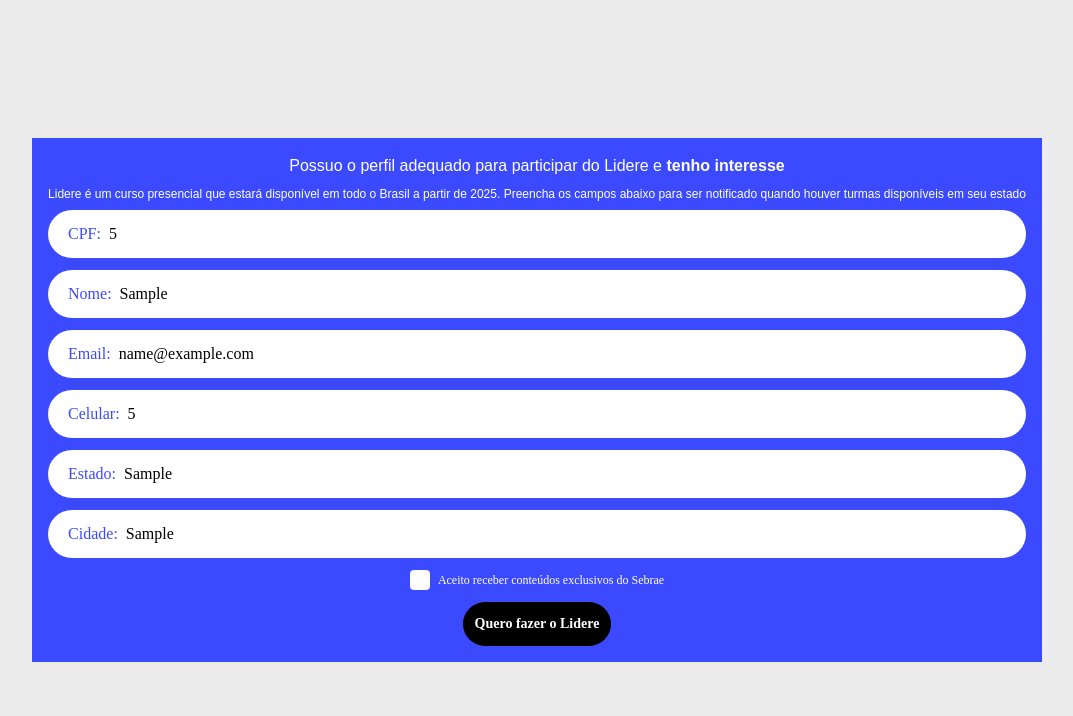
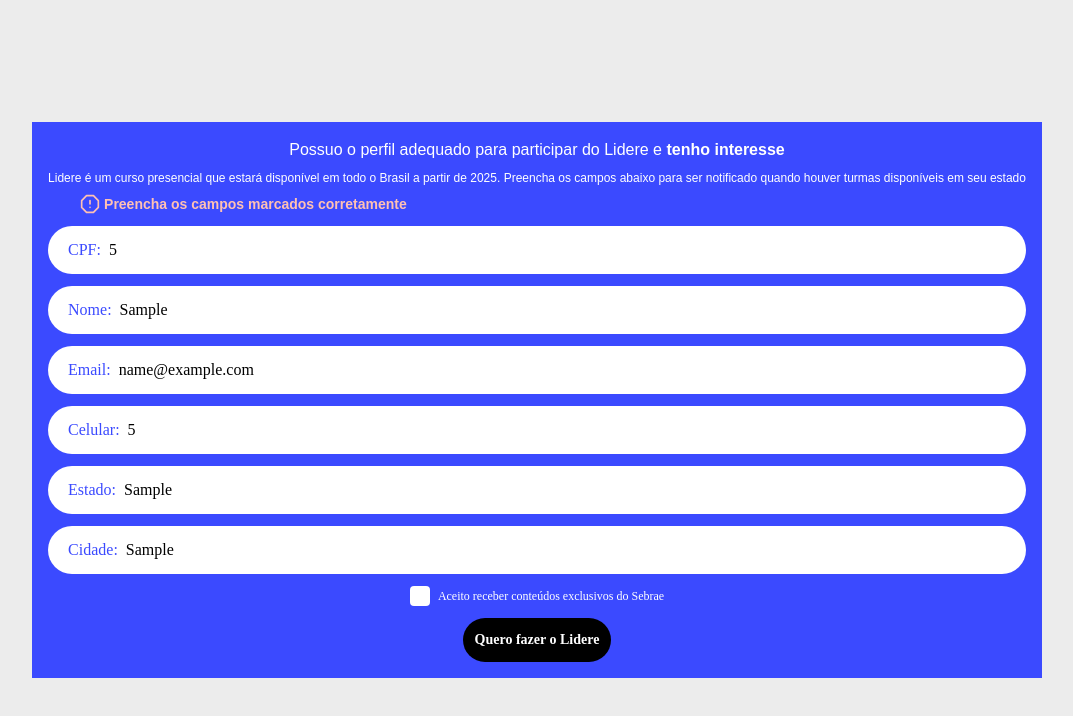
Before and after one commit to Niloinpng/sebrae-lidere-form, a React (Vite) app: page / in a window 1280 px wide. Both pictures are taken after typing "5", "Sample", "name@example.com", "5", "Sample", "Sample" into the empty fields and a click on the button "Quero fazer o Lidere". Shown: the top 716 px of the page, without its empty margins (103-1176 px from the left). Built offline with nearby package versions, Linux system fonts and the light colour scheme.

Commit message:
:sparkles: front para erros

```diff
--- a/src/components/Campo.tsx
+++ b/src/components/Campo.tsx
@@ -1,22 +1,40 @@
+interface CampoProps {
+  name: string;
+  placeholder: string;
+  valor: string | number;
+  tipo: string;
+  onChange: (value: string) => void;
+  iserro?: boolean;
+}
+
 const Campo = ({
   name,
   placeholder,
   valor,
   tipo,
   onChange,
-  }: {
-    name: string;
-    placeholder: string;
-    valor: string | number;
-    tipo: string;
-    onChange: (value: string) => void;
-  }) => (
-    <div className="bg-white w-full rounded-full flex items-center justify-center p-3 focus-within:ring-2 focus-within:ring-black">
+  iserro,
+}: CampoProps) => (
+  <div
+    className={`w-full rounded-full flex items-center justify-center p-3
+      focus-within:ring-2 focus-within:ring-black
+      ${iserro ? "bg-Vermelho95 border border-Vermelho35" : "bg-white"}
+    `}
+  >
     <label className="font-figtree text-LidereAzul62 font-medium px-2">
       {name}:
     </label>
     <input
-        className="font-figtree font-medium placeholder:text-Cinza placeholder:italic w-full focus:outline-none"
+      className={`
+        font-figtree font-medium w-full focus:outline-none
+        placeholder:italic
+        bg-transparent
+        ${
+          iserro
+            ? "placeholder-Vermelho35"
+            : "placeholder:text-Cinza"
+        }
+      `}
       type={tipo}
       placeholder={placeholder}
       value={valor}
--- a/src/components/Form.tsx
+++ b/src/components/Form.tsx
@@ -2,6 +2,7 @@
 import { useState, FormEvent } from 'react';
 import { FaCheck } from 'react-icons/fa';
 import { Infos } from "../types/Infos";
+import { FiAlertOctagon } from "react-icons/fi";
 import { validate } from "../utils/validate";
 
 const Form = () => {
@@ -33,62 +34,78 @@
         console.log(data, validateErros)
 
         if(Object.keys(validateErros).length > 0){
-            alert('Preencha todos os campos')
+            setErros(validateErros);
+            alert('Preencha todos os campos');
             return
         }
 
-        alert('test')
+        alert('Inscrito');
     }
 
     return (
         <form className="flex flex-col items-center justify-center gap-3 w-full" onSubmit={handleSumbit}>
 
+            {erros && (
+                <div className="flex flex-row items-center w-full px-8 gap-1">
+                <FiAlertOctagon className="text-Vermelho85 w-5 h-5" />
+                <label className="font-campuni text-Vermelho85 font-bold text-sm">
+                  Preencha os campos marcados corretamente
+                </label>
+              </div>
+            )}
+
             <Campo
             name="CPF"
-            placeholder="Informe seu CPF"
+            placeholder={erros?.cpf ? erros.cpf : "Informe seu CPF"}
             tipo="number"
             valor={cpf}
             onChange={(value) => setCpf(value)}
+            iserro={!!erros?.cpf}
             />
 
             <Campo
             name="Nome"
-            placeholder="Preencha seu nome completo"
+            placeholder={erros?.nome ? erros.nome : "Preencha seu nome completo"}
             tipo="text"
             valor={nome}
             onChange={(value) => setNome(value)}
+            iserro={!!erros?.nome}
             />
 
             <Campo
             name="Email"
-            placeholder="Informe seu melhor e-mail"
+            placeholder={erros?.email ? erros.email: "Informe seu melhor e-mail"}
             tipo="text"
             valor={email}
             onChange={(value) => setEmail((value))}
+            iserro={!!erros?.email}
             />
 
             <Campo
             name="Celular"
-            placeholder="DDD + telefone"
+            placeholder={erros?.celular ? erros.celular: "DDD + telefone"}
             tipo="number"
             valor={celular}
             onChange={(value) => setCelular((value))}
+            iserro={!!erros?.celular}
             />
 
             <Campo
             name="Estado"
-            placeholder="Selecione"
+            placeholder={erros?.estado ? erros.estado: "Selecione"}
             tipo="text"
             valor={estado}
             onChange={(value) => setEstado(value)}
+            iserro={!!erros?.estado}
             />
 
             <Campo
             name="Cidade"
-            placeholder="Informe a cidade"
+            placeholder={erros?.cidade ? erros.cidade:"Informe a cidade"}
             tipo="text"
             valor={cidade}
             onChange={(value) => setCidade(value)}
+            iserro={!!erros?.estado}
             />
 
             <div className="flex items-center gap-2">
--- a/src/utils/validate.ts
+++ b/src/utils/validate.ts
@@ -9,7 +9,31 @@
     const erros: Error = {};
 
     if(!data.nome){
-        erros["nome"] = "Campo obrigatório";
+        erros["nome"] = "Preencha seu nome completo";
+    }
+
+    if(!data.cpf){
+        erros["cpf"] = "Informe seu CPF";
+    }
+
+    if(!data.email){
+        erros["email"] = "Campo não preenchido corretamente";
+    }
+
+    if(!data.celular){
+        erros["celular"] = "Campo não preenchido corretamente";
+    }
+
+    if(!data.estado){
+        erros["estado"] = "Selecione um estado";
+    }
+
+    if(!data.cidade){
+        erros["cidade"] = "Informe sua cidade";
+    }
+
+    if(!data.aceito){
+        erros["aceito"] = "Aceite os termos";
     }
 
     return erros;
```
Lines whose indentation alone changed are shown as unchanged.
